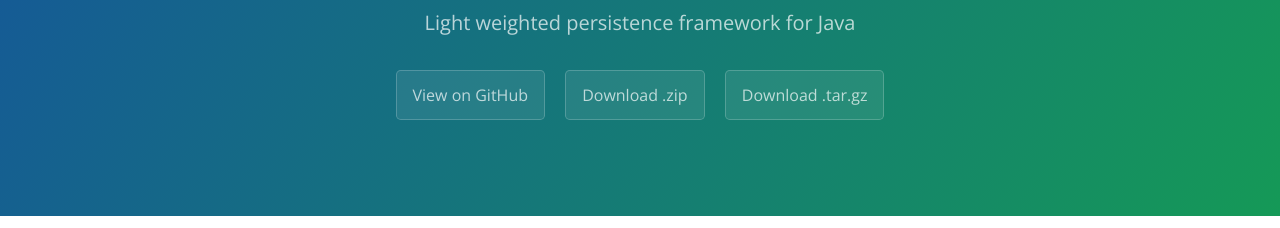
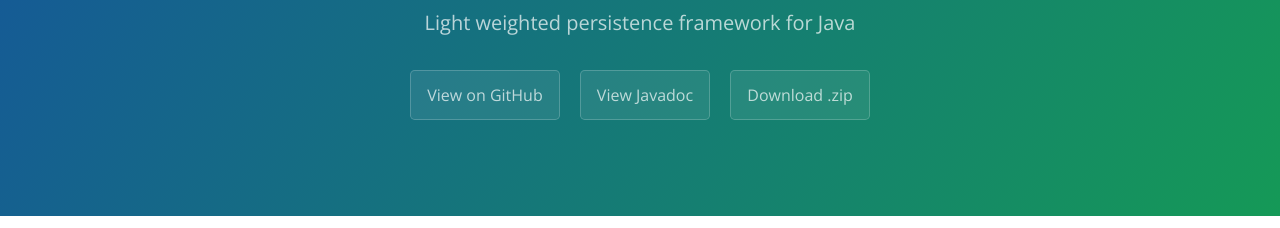
Before and after one commit to bitbrain/jpersis, a plain HTML site: page index.html in a window 1280 px wide. Shown: the part 167-395 px from the top of the page. Drawn offline with nearby package versions, Linux system fonts and the light colour scheme.

Commit message:
Update index.html

```diff
--- a/index.html
+++ b/index.html
@@ -14,8 +14,8 @@
       <h1 class="project-name">Jpersis</h1>
       <h2 class="project-tagline">Light weighted persistence framework for Java</h2>
       <a href="https://github.com/MyRealityCoding/jpersis" class="btn">View on GitHub</a>
+      <a href="http://myrealitycoding.github.io/jpersis/docs/" class="btn">View Javadoc</a>
       <a href="https://github.com/MyRealityCoding/jpersis/zipball/master" class="btn">Download .zip</a>
-      <a href="https://github.com/MyRealityCoding/jpersis/tarball/master" class="btn">Download .tar.gz</a>
     </section>
 
     <section class="main-content">
```
